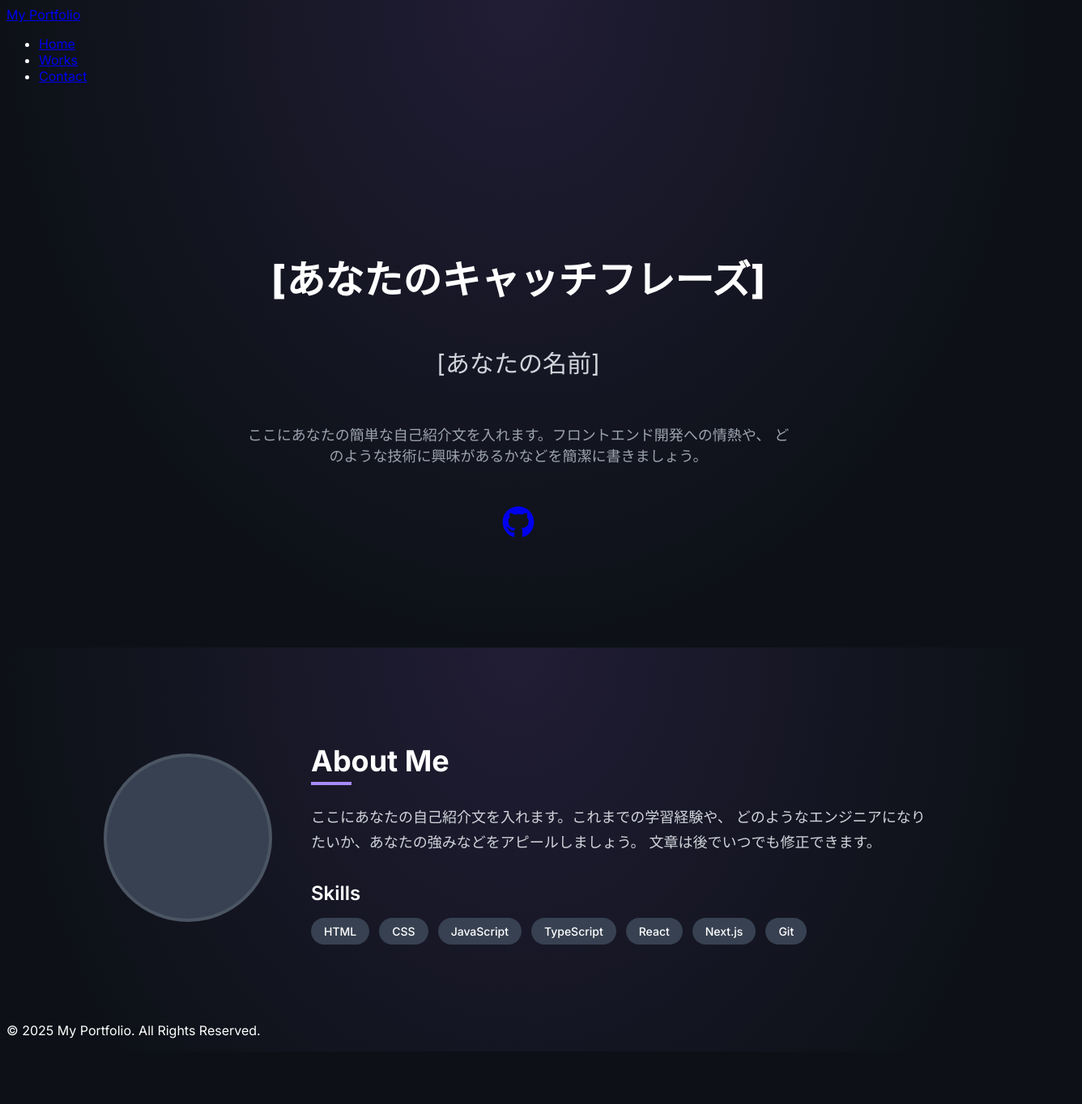
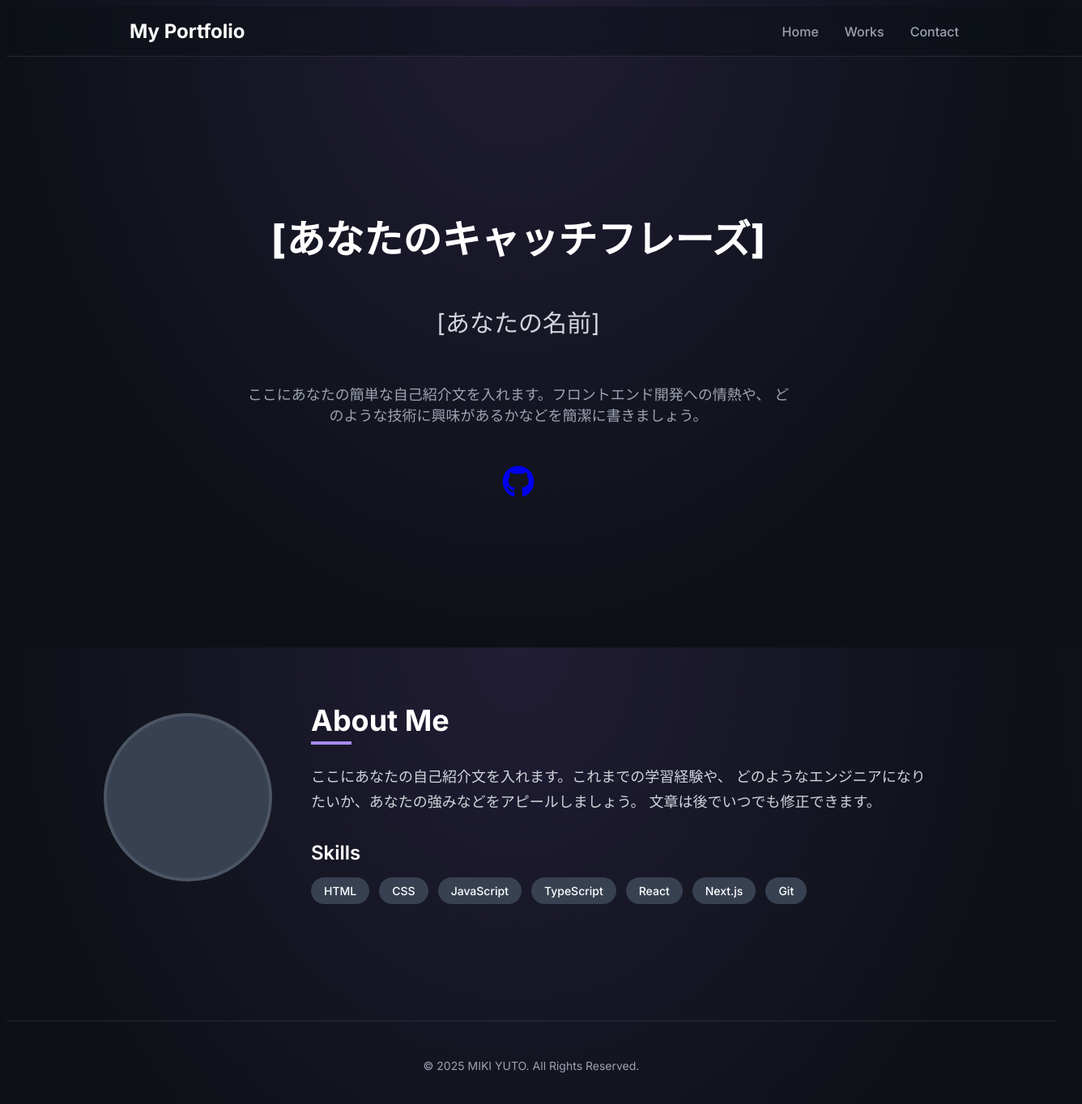
Before and after one commit to yuuto0816/profile-site, a Next.js app: page / in a window 1280 px wide. Shown: the top 1364 px of the page at 81% size, 1336 px wide, since content can reach past the window. Before the commit the page ends 1299 px from the top, so only its background shows below. Built offline with nearby package versions, Linux system fonts and the light colour scheme.

Commit message:
feat: ヘッダーとフッターのデザインを実装

```diff
--- /dev/null
+++ b/src/components/Footer.module.css
@@ -0,0 +1,12 @@
+.footer {
+  width: 100%;
+  padding: 2rem 1rem;
+  margin-top: 4rem; /* メインコンテンツとフッターの間に余白を設ける */
+  border-top: 1px solid rgba(255, 255, 255, 0.1); /* 上部に区切り線を入れる */
+  text-align: center;
+}
+
+.copyright {
+  font-size: 0.875rem; /* 14px */
+  color: #9ca3af; /* gray-400 */
+}
--- a/src/components/Footer.tsx
+++ b/src/components/Footer.tsx
@@ -1,9 +1,11 @@
+import styles from './Footer.module.css'; // 作成したCSSファイルをインポート
+
 const Footer = () => {
   return (
-    <footer className="bg-gray-900 text-white p-4 mt-8">
-      <div className="container mx-auto text-center text-sm">
-        <p>&copy; {new Date().getFullYear()} My Portfolio. All Rights Reserved.</p>
-      </div>
+    <footer className={styles.footer}>
+      <p className={styles.copyright}>
+        &copy; {new Date().getFullYear()} MIKI YUTO. All Rights Reserved.
+      </p>
     </footer>
   );
 };
--- /dev/null
+++ b/src/components/Header.module.css
@@ -0,0 +1,67 @@
+.header {
+  width: 100%;
+  padding: 1rem 2rem;
+  background-color: rgba(13, 17, 23, 0.5); /* 背景のグラデーションが少し透けるように半透明にする */
+  backdrop-filter: blur(10px); /* すりガラス効果 */
+  border-bottom: 1px solid rgba(255, 255, 255, 0.1);
+  position: sticky; /* スクロールしても画面上部に固定する */
+  top: 0;
+  z-index: 50;
+}
+
+.container {
+  max-width: 1024px;
+  margin: 0 auto;
+  display: flex;
+  justify-content: space-between;
+  align-items: center;
+}
+
+.logo a {
+  font-size: 1.5rem; /* 24px */
+  font-weight: 700;
+  color: white;
+  text-decoration: none;
+}
+
+.nav ul {
+  display: flex;
+  gap: 2rem; /* リンク間の余白 */
+  list-style: none;
+  padding: 0;
+  margin: 0;
+}
+
+.nav a {
+  font-size: 1rem; /* 16px */
+  font-weight: 500;
+  color: #9ca3af; /* gray-400 */
+  text-decoration: none;
+  position: relative;
+  padding-bottom: 0.5rem;
+  transition: color 0.3s ease;
+}
+
+/* ホバーエフェクト */
+.nav a:hover {
+  color: white;
+}
+
+/* ホバー時に下線がアニメーションで表示される */
+.nav a::after {
+  content: '';
+  position: absolute;
+  bottom: 0;
+  left: 0;
+  width: 100%;
+  height: 2px;
+  background-color: #a78bfa; /* violet-400 */
+  transform: scaleX(0);
+  transform-origin: bottom right;
+  transition: transform 0.3s ease;
+}
+
+.nav a:hover::after {
+  transform: scaleX(1);
+  transform-origin: bottom left;
+}
--- a/src/components/Header.tsx
+++ b/src/components/Header.tsx
@@ -1,19 +1,21 @@
 import Link from 'next/link';
+import styles from './Header.module.css'; // 作成したCSSファイルをインポート
 
 const Header = () => {
-  // HeaderのCSSはまだ適用していないので、一旦classNameは空にします
   return (
-    <header>
-      <div className="container mx-auto flex justify-between items-center p-4">
-        <Link href="/" className="text-xl font-bold">
-          My Portfolio
-        </Link>
-        <nav>
-          <ul className="flex space-x-4">
-            <li><Link href="/" className="hover:text-gray-400">Home</Link></li>
-            <li><Link href="/works" className="hover:text-gray-400">Works</Link></li>
-            {/* <li><Link href="/blog" className="hover:text-gray-400">Blog</Link></li> */}
-            <li><Link href="/contact" className="hover:text-gray-400">Contact</Link></li>
+    <header className={styles.header}>
+      <div className={styles.container}>
+        <div className={styles.logo}>
+          <Link href="/">
+            My Portfolio
+          </Link>
+        </div>
+        <nav className={styles.nav}>
+          <ul>
+            <li><Link href="/">Home</Link></li>
+            <li><Link href="/works">Works</Link></li>
+            {/* <li><Link href="/blog">Blog</Link></li> */}
+            <li><Link href="/contact">Contact</Link></li>
           </ul>
         </nav>
       </div>
```
